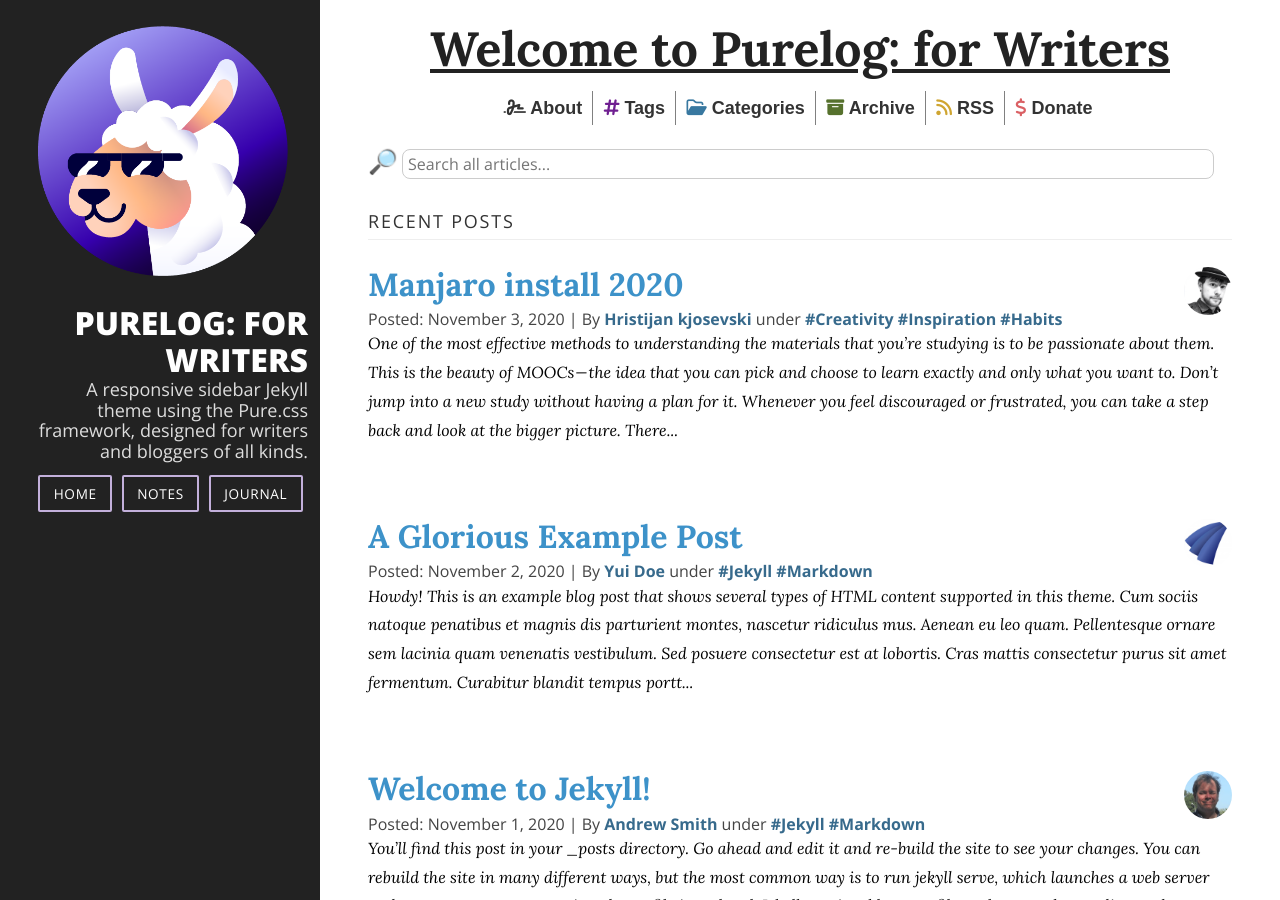
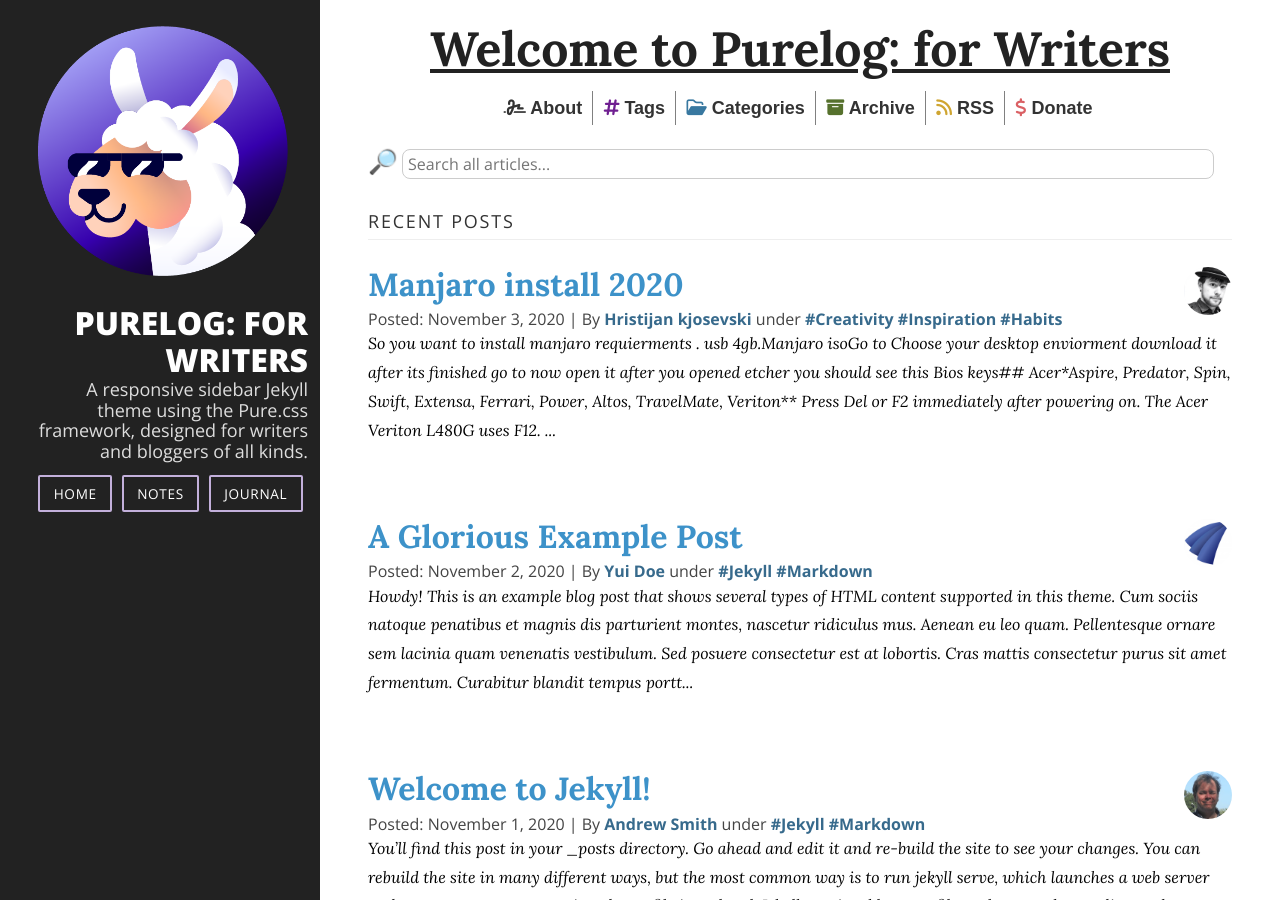
Before and after one commit to stackbit-projects/incredible-turmeric-55ed6, a Jekyll site: the page built from index.html, in a window 1280 px wide and 900 px high. Built offline with Jekyll 4.4.1, drawn with Linux system fonts in a browser that asks for light colours; nearby versions of some CDN libraries; the list of posts is cut into pages by our own code; part of the change alters nothing that is shown.

Commit message:
2020-11-03-a-comprehensive-guide-to-self-learning.md: updated markdown_content

```diff
--- a/_posts/example_posts/2020-11-03-a-comprehensive-guide-to-self-learning.md
+++ b/_posts/example_posts/2020-11-03-a-comprehensive-guide-to-self-learning.md
@@ -10,89 +10,22 @@ tags:
   - Habits
 content-type: arcticle
 ---
+So you want to install manjaro requierments . usb 4gb.Manjaro isoGo to Choose your desktop enviorment download it after its finished go to now open it after you opened etcher you should see this Bios keys## Acer*Aspire, Predator, Spin, Swift, Extensa, Ferrari, Power, Altos, TravelMate, Veriton**   Press **Del** or **F2** immediately after powering on.
 
-One of the most effective methods to understanding the materials that you’re studying is to be passionate about them. This is the beauty of MOOCs — the idea that you can pick and choose to learn exactly and only what you want to.
+*   The Acer Veriton L480G uses **F12**.
 
-Don’t jump into a new study without having a plan for it. Whenever you feel discouraged or frustrated, you can take a step back and look at the bigger picture.
+*   The BIOS on the Acer Altos 600 server uses the **Ctrl+Alt+Esc** key and the **F1** key for advanced options.
 
-There&#8217;s plenty of meaningful applications for learning new skills: to further your career, to find a new skill to freelance or moonlight with, or to contribute to a hobby or non-profit cause for the sake of goodness.
+*   Older Acer computers may use also use the **F1** or **Ctrl+Alt+Esc** keys.## Asus*B-Series, ROG-Series, Q-Series, VivoBook, Zen AiO, ZenBook**   Press (or press and hold) **F2 **until you see the BIOS screen. You may need to press the key repeatedly until the utility appears.
 
-When you have a mindset of passion — of having a reason to learn and a future goal to look forward too — it is far easier to focus and digest material on a deeper level of understanding, beyond simply learning from rote.
+*   Some Asus laptops require that the **Del**, **Esc**, or **F10** key be pressed instead.
 
-**Schedule:** With so much choice and freedom, it can be easy to try to accomplish too many things at once, only to end up neglecting your studies altogether. This is why it’s so important to chart out a path for yourself once you figure out what you want to accomplish.
+*   Older Asus computers might [boot](https://www.lifewire.com/what-does-booting-mean-2625799) to the BIOS setup utility only if you hold down the **Esc** key until you reach the *Boot Device Selection* screen; continue by selecting *Enter Setup *from the menu.## Compaq*Presario, Prolinea, Deskpro, Systempro, Portable**   Press **F10** while the cursor in the top right corner of the screen is blinking.
 
-Ask yourself how much time you’re able to sacrifice and how much effort you’ll sincerely put into this. Once you have those answers, you’ll be able to plan your own curriculum of sorts.
+*   Older Compaq computers may use the **F1**, **F2**, **F10**, or **Del** key to give access to BIOS.## Dell*XPS, Dimension, Inspiron, Latitude, OptiPlex, Precision, Alienware, Vostro**   Press **F2** when the **Dell** logo appears. Press every few seconds until the message *Entering Setup* appears.
 
-<figure class="wp-caption">
+*   Older Dell desktops and laptops may instead use **Ctrl+Alt+Enter** or **Del**.
 
-<img data-width="1280" data-height="983" src="https://cdn-images-1.medium.com/max/2560/1*gWYKhWJzQ_lgsdWR3EV4uQ.jpeg" /> <figcaption class="wp-caption-text">Navajo Students Studying Mathematics at Day School | <a href="https://commons.wikimedia.org/wiki/File:Navajo_students_studying_mathematics_at_day_school_-_NARA_-_295155.jpg" target="_blank" rel="noopener noreferrer"><strong>Source</strong></a></figcaption></figure>
+*   Older Dell laptops may use **Fn+Esc** or **Fn+F1**.
 
-#### How to unlock the full potential of a new era of education.
-
-For the past few years, the world of <a href="https://www.mooc-list.com/" target="_blank" rel="noopener noreferrer">MOOC</a> (Massively Open Online Courses) has become a fiercely large phenomenon. Across Medium and <a href="https://www.reddit.com/r/learnprogramming/comments/3zfbp1/heres_a_list_of_221_free_online_programmingcs/" target="_blank" rel="noopener noreferrer">Reddit</a> you can find great, comprehensive lists of free classes you can take:
-
-<https://medium.freecodecamp.com/the-best-free-online-university-courses-for-learning-a-new-world-language-ccf42ad1b5d5>
-
-<!--more-->
-
-<span>T</span>his, however, is not one of those lists. With this new paradigm of learning, there comes the need to figuring out new methods of understanding and synthesising what is being learned. There is no curriculum, no consequences, no deadlines. This requires an exercise in self-reliance to institute. The student, in a way, must also learn how to become the teacher.
-
-Creating lesson plan — let alone a learning path for yourself — is no simple task. And following through with it is another thing entirely. I am no expert myself, so take this rhetoric with a grain of salt. The examples I am going to be showing are only my own, as I’m using myself as a case study.
-
-#### Use It or Lose It
-
-This guide is meant as a way for you to take what you are learning and _apply_ it in a meaningful way. It is not learning for the mere sake of learning — anybody can do that. In fact, that’s what is required of us throughout our schooling years.
-
-The reason we forget what we learn in school is because we don&#8217;t use it in our every day life. In fact, that&#8217;s one of the biggest complaints people have in school.
-
-<figure class="wp-caption">
-
-<img data-width="1070" data-height="570" src="https://cdn-images-1.medium.com/max/800/1*KfQQYIJcIxgSJp8XuL2xPA.png" /> <figcaption class="wp-caption-text">An Old Prototype of My Schedule</figcaption></figure>
-
-### The Elements of a Successful Course
-
-I’m going to break down what I think are the most important aspects when you’re learning something new on your own.
-
-#### 1. The Lesson
-
-The first step is the most important part, obviously. Whether you’re taking an online course, reading a book, or studying another way — you need the content to be able to learn it. However, it’s a mistake to think that this is enough. This is really just the beginning.
-
-#### 2. Note Taking
-
-The second step is to go beyond the course. Note-taking is the most often used method of retention and synthesis of learning. There are many different styles of note-taking — from traditional, to Cornell, to mind-mapping.
-
-The exacts of successful note-taking vary from person-to-person, but I find it’s very useful to begin to index your note-taking with what you expect the themes of your learning are going to be for that lesson, followed by reviewing what the most important things you learned at the end.
-
-There is nothing wrong with a pack-rat mentality of keeping track of everything that you’re learning, so long as it doesn’t detract from you fully comprehending what is most important.
-
-I also suggest that you take notes by hand first — for a few years I tried to take notes on my computer, and found that even though it made organisation and searching a breeze, I felt as though I retained less. Once you have the notes written out, though, I find that _migrating_ them to the computer does help retention and organisation.
-
-#### 3. Flashcards / Quizzes
-
-The third step to better your learning is to then take your notes a step further by converting them into materials that you can test yourself with. This is why it’s so important to make sure you have the most important material kept, so you can easily create Q+A’s for it.
-
-Some courses already have quizzes, which is excellent, but by creating your own, you’re coming up with questions as well as answers.
-
-For flash cards, I recommend the software Anki, and <a href="https://alexvermeer.com/anki-essentials/" target="_blank" rel="noopener noreferrer">this guide</a> for it.
-
-#### 4. Assignments / Projects
-
-The fourth step is what I believe is the most important. Traditionally speaking, assignments are simply another part of the system. They are usually rather dry, and have no inherent value other than for the course itself.
-
-But with MOOCs, you have the ability to push yourself to use the knowledge that you’ve gained to create your own projects that you can freely share and use. _Apply_ your learn and thus gain something outside of the learning as the reward.
-
-A good example of this is that I’m in the process of making a blog with <a href="https://jekyllrb.com/" target="_blank" rel="noopener noreferrer">Jekyll</a>, which has the twofold benefits of learning web development, as well as having a place to document my other learning, which leads into #5.
-
-#### 5. Share Your Work
-
-Once you have finished a course, you have not only have you improved your own learning by creating all of the above resources, but you now also have the opportunity to share them with others.
-
-Create a blog or use other social media to share what you’ve learned and what you’ve made in the process. Find others that you can collaborate and study with. Build a community of learners and creators. There is no reason to go at this alone.
-
-See Also: <a href="http://austinkleon.com/show-your-work/" target="_blank" rel="noopener noreferrer">Show Your Work!</a>
-
-### Additional Tips
-
-- The best skills to learn first are ‘meta-skills’, such as <a href="https://www.coursera.org/learn/learning-how-to-learn" target="_blank" rel="noopener noreferrer">learning how to learn</a>, time management or other skills that you can use in your studying.
-- Figure out a system and stick to it. Once you have a schedule made, find a way to link it to your created materials, as well as any other important information. (My personal recommendations would be <a href="https://www.onenote.com/" target="_blank" rel="noopener noreferrer">OneNote</a> for Windows, or using Sublime Text w/ Markdown for Linux.)
-- When you’re writing about what you’ve learned, don’t be afraid to add your own personal story or information — conglomerate multiple sources of learning for a more thorough discourse.
+*   source : [https://www.lifewire.com/bios-setup-utility-access-keys-for-popular-computer-systems-2624463](https://www.lifewire.com/bios-setup-utility-access-keys-for-popular-computer-systems-2624463after)[after](https://www.lifewire.com/bios-setup-utility-access-keys-for-popular-computer-systems-2624463after) you did that plug in your usb and hit the boot option use <> to move it should be displayed in your bios now boot it its easy now
```
